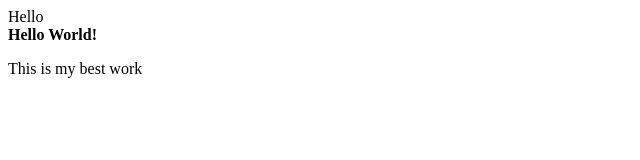
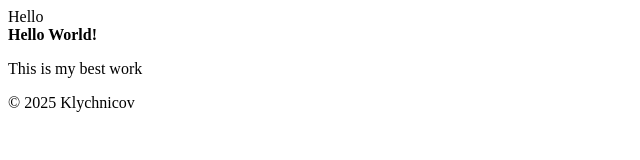
Before and after one commit to WhyNot1488/PZ.5-Klychnicov, a plain HTML site: page index.html in a window 1280 px wide. Shown: the whole page, without its empty margins (0-640 px from the left). Drawn offline with Linux system fonts and the light colour scheme.

Commit message:
Add footer

```diff
--- a/index.html
+++ b/index.html
@@ -10,5 +10,7 @@
 
     <b>Hello World!</b>
     <p>This is my best work</p>
+
+    <footer>© 2025 Klychnicov</footer>
 </body>
 </html>
```
